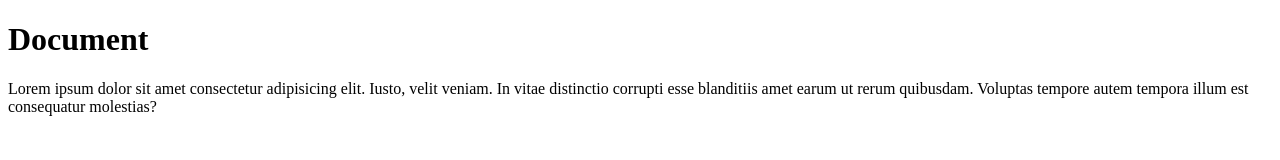
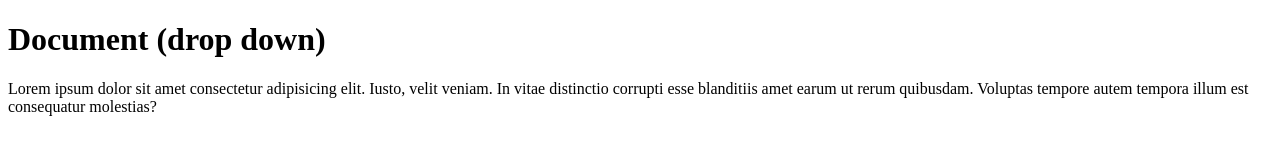
Before and after one commit to kumar2313/localrepo, a plain HTML site: page index.html in a window 1280 px wide. Drawn offline with Linux system fonts and the light colour scheme.

```diff
--- a/index.html
+++ b/index.html
@@ -6,7 +6,7 @@
     <title>Document</title>
 </head>
 <body>
-    <h1>Document</h1>
+    <h1>Document (drop down)</h1>
     <p>Lorem ipsum dolor sit amet consectetur adipisicing elit. Iusto, velit veniam. In vitae distinctio corrupti esse blanditiis amet earum ut rerum quibusdam. Voluptas tempore autem tempora illum est consequatur molestias?</p>
 </body>
 </html>
```
